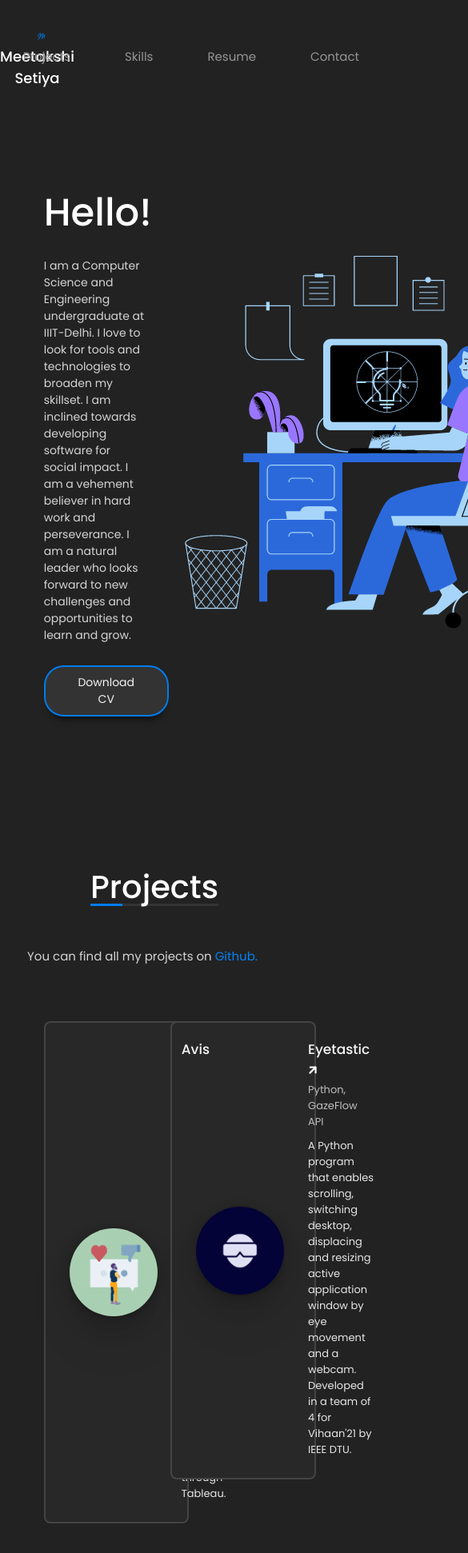
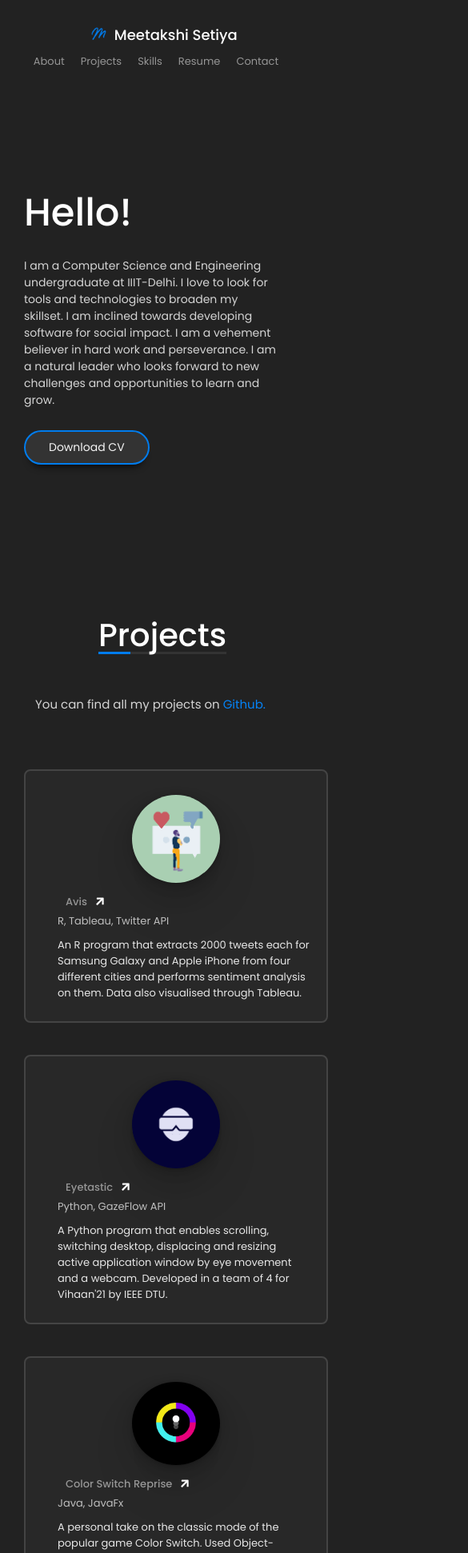
Before and after one commit to meetakshi253/Meetakshis-Portfolio, a React (Create React App) app: page / in a window 390 px wide. Shown: the top 1942 px of the page at 80% size, 585 px wide, since content can reach past the window. Built offline with nearby package versions, Linux system fonts and the light colour scheme.

Commit message:
Make responsive

```diff
--- a/src/components/About.js
+++ b/src/components/About.js
@@ -5,6 +5,13 @@ function About()
     return (
         <section id="About" className="content">
             <div className="container">
+            <div className="container-img">
+                    <img
+                        className="img about-img"
+                        alt="coding girl"
+                        src="./img3.png"
+                    />
+                </div>
                 <div className="container-message">
                     <h1 className="title">
                         Hello!
@@ -16,13 +23,7 @@ function About()
                         Download CV
                     </button>
                 </div>
-                <div className="container-img">
-                    <img
-                        className="img about-image"
-                        alt="coding girl"
-                        src="./img3.png"
-                    />
-                </div>
+
             </div>
         </section>
     )
--- a/src/components/Navbar.js
+++ b/src/components/Navbar.js
@@ -7,7 +7,7 @@ function Navbar()
             <div id="logo-details">
             <img
                className="logo"
-                    alt="coding girl"
+                    alt="meetakshi"
                     src="./ms-2.png"
                     />
                 Meetakshi Setiya
--- a/src/index.css
+++ b/src/index.css
@@ -93,11 +93,11 @@ span {
 
 
 .about-img{
-  margin: 80px;
-  margin-right: 0;
-  max-width: 80%;
-  max-height: 80%;
-  height:100%;
+
+  padding: 10px;
+  max-width: 90%;
+  max-height: 90%;
+  width: 100%;
   min-width: 0;
   object-fit: contain;
 }
@@ -232,7 +232,7 @@ header{
 }
 
 form{
-  width: 55%;
+  width: 60%;
 
 }
 
@@ -291,7 +291,7 @@ label{
   align-items: center;
   justify-content: center;
   margin-bottom: 40px;
-  width: 100%;
+  width: 90%;
 }
 
 textarea
@@ -451,9 +451,10 @@ footer{
   display: flex;
   flex-direction: row;
   flex-wrap:wrap;
-  justify-content: space-evenly;
+  justify-content: center;
   width: 100%;
 }
+
 
 .card-body-details
 {
@@ -482,3 +483,120 @@ footer{
   clip-path: inset(50%); /*modern browsers, clip-path works inwards from each corner*/
   white-space: nowrap; /* added line to stop words getting smushed together (as they go onto seperate lines and some screen readers do not understand line feeds as a space */
 }
+
+/*------------- MAKE RESPONSIVE ---------------*/
+
+@media screen and (max-width: 1024px) {
+  .all-cards {
+    flex-direction: column;
+    margin-top: 50px;
+    width: 100%;
+  }
+  .card{
+    flex-direction: column;
+  }
+  .project-details{
+    width: 100%;
+  }
+  form
+  {
+    width: 90%;
+  }
+  .content{
+    width: 100%;
+  }
+  .Footer{
+    flex-direction: column;
+  }
+
+  #header-navbar
+  {
+    display: flex;
+    flex-direction: column;
+    justify-content: center;
+    align-items: center;
+  }
+
+
+
+}
+
+@media screen and (max-width: 700px)
+{
+  .container-img{
+    display: none;
+  }
+
+  .about-img{
+    width: 20%;
+  }
+
+}
+
+
+@media screen and (max-width: 800px)
+{
+  .container{
+    flex-direction: column;
+  }
+
+  .container-message
+  {
+    max-width: 100%;
+  }
+
+
+  .container-nav{
+    flex-direction: row;
+    justify-content: center;
+  }
+
+  .logo-details
+  {
+    font-weight: 400px;
+    font-size: 10px;
+  }
+  .nav-item
+  {
+    font-size: 13px;
+    text-decoration: none;
+    color: #969696;
+    padding: 0;
+    margin: 10px;
+    position: relative;
+  }
+
+}
+
+@media screen and (max-width: 500px)
+{
+  .Footer-content-links
+  {
+    font-size: 12px;;
+  }
+
+  .header{
+    flex-direction: column;
+  }
+
+  footer{
+    padding: 15px 10px;
+    width: 100%;
+
+  }
+  .Footer{
+    padding: 0px
+  }
+
+
+.logo
+{
+  margin-left: 20px;
+  margin-right: 10px;
+  max-width: 5%;
+  width:5%;
+
+}
+
+
+}
```
Also changed, not shown: src/components/Contact.js (+0 -85 lines).
